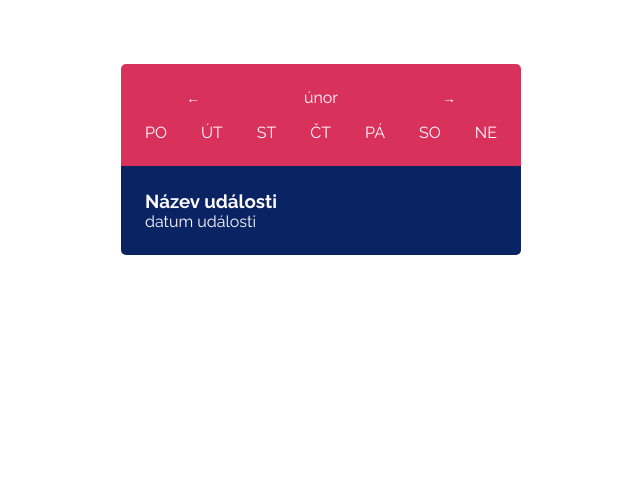
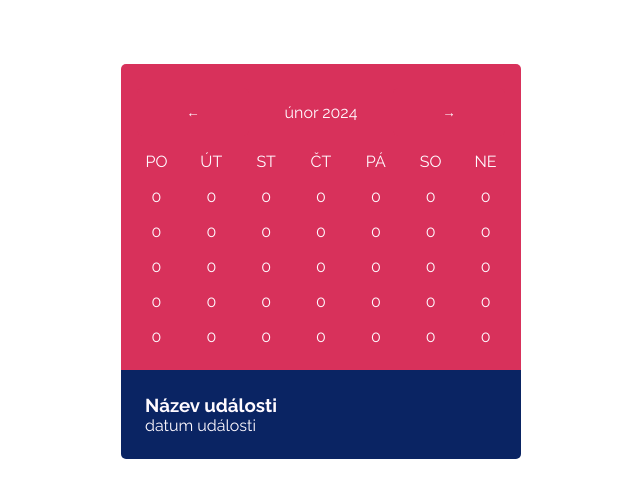
Before and after one commit to evacechova/Calendar-App, a website: page src/index.html in a window 1280 px wide. Shown: the whole page, without its empty margins (319-959 px from the left). Drawn offline with nearby package versions, Linux system fonts and the light colour scheme; files that its build step writes are made by us from their sources.

Commit message:
restructured calendar body

```diff
--- a/src/index.html
+++ b/src/index.html
@@ -21,17 +21,49 @@
                 <button class="navbar__btn" id="next">→</button>
             </div>
             <div class="calendar">
-                <div class="calendar__weekdays">
-                    <div>PO</div>
-                    <div>ÚT</div>
-                    <div>ST</div>
-                    <div>ČT</div>
-                    <div>PÁ</div>
-                    <div>SO</div>
-                    <div>NE</div>
+                    <div class="day-name">PO</div>
+                    <div class="day-name">ÚT</div>
+                    <div class="day-name">ST</div>
+                    <div class="day-name">ČT</div>
+                    <div class="day-name">PÁ</div>
+                    <div class="day-name">SO</div>
+                    <div class="day-name">NE</div>
+                    <div class="day-no">0</div>
+                    <div class="day-no">0</div>
+                    <div class="day-no">0</div>
+                    <div class="day-no">0</div>
+                    <div class="day-no">0</div>
+                    <div class="day-no">0</div>
+                    <div class="day-no">0</div>
+                    <div class="day-no">0</div>
+                    <div class="day-no">0</div>
+                    <div class="day-no">0</div>
+                    <div class="day-no">0</div>
+                    <div class="day-no">0</div>
+                    <div class="day-no">0</div>
+                    <div class="day-no">0</div>
+                    <div class="day-no">0</div>
+                    <div class="day-no">0</div>
+                    <div class="day-no">0</div>
+                    <div class="day-no">0</div>
+                    <div class="day-no">0</div>
+                    <div class="day-no">0</div>
+                    <div class="day-no">0</div>
+                    <div class="day-no">0</div>
+                    <div class="day-no">0</div>
+                    <div class="day-no">0</div>
+                    <div class="day-no">0</div>
+                    <div class="day-no">0</div>
+                    <div class="day-no">0</div>
+                    <div class="day-no">0</div>
+                    <div class="day-no">0</div>
+                    <div class="day-no">0</div>
+                    <div class="day-no">0</div>
+                    <div class="day-no">0</div>
+                    <div class="day-no">0</div>
+                    <div class="day-no">0</div>
+                    <div class="day-no">0</div>
                 </div>
-                <div class="calendar__dates"></div>
-            </div>
         </div>
         <div class="event">
             <h3>Název události</h3>
--- a/src/js/main.js
+++ b/src/js/main.js
@@ -1,9 +1,10 @@
 let today = new Date()
 let thisMonth = today.getMonth();
+let thisYear = today.getFullYear();
 
 const monthNav = ["leden", "únor", "březen", "duben", "květen", "červen", "červenec", "srpen", "září", "říjen", "listopad", "prosinec"];
 let index = 0;
-let year = 2024;
+let year = thisYear;
 
 const setMonth = (monthName) => {
     const month = document.querySelector('#month');
@@ -15,9 +16,10 @@ const nextMonth = () => {
 
     if (index === monthNav.length) {
         index = 0;
+        year++
     }
 
-    setMonth(monthNav[index]);
+    setMonth(`${monthNav[index]} ${year}`);
 }
 
 const previousMonth = () => {
@@ -25,11 +27,12 @@ const previousMonth = () => {
 
     if (index === -1) {
         index = monthNav.length -1;
+        year--
     }
 
-    setMonth(monthNav[index]);
+    setMonth(`${monthNav[index]} ${year}`);
 }
 
-setMonth(monthNav[thisMonth]);
+setMonth(`${monthNav[thisMonth]} ${thisYear}`);
 document.querySelector('#next').addEventListener('click', nextMonth);
 document.querySelector('#previous').addEventListener('click', previousMonth);
--- a/src/sass/style.scss
+++ b/src/sass/style.scss
@@ -1,6 +1,7 @@
 //variables
 
 $primary-red: #d8315b;
+$highlight: #0A2463;
 
 //------------------------------------
 
@@ -42,6 +43,7 @@ html {
     justify-content: space-between;
 
     &__btn {
+        min-height: 3rem;
         background-color: $primary-red;
         border: none;
         border-radius: 5px;
@@ -49,7 +51,7 @@ html {
 
         &:is(:hover,
         :focus,:active) {
-        background-color: #BB2548;
+        background-color: $highlight;
         }
     }
 
@@ -60,17 +62,11 @@ html {
 }
 
 .calendar {
-
-    &__weekdays {
-        display: flex;
-        flex-grow: 1;
-        flex-wrap: nowrap;
-        justify-content: space-between;
-
-        & div {
-            padding-inline: 0.5rem;
-        }
-    }
+    display:  grid;
+        grid-template-columns: repeat(7, minmax(1rem, 1fr));
+        grid-template-rows: repeat(6, minmax(1rem, 1fr));
+        text-align: center;
+        gap: 1rem;
 }
 
 .event {
```
